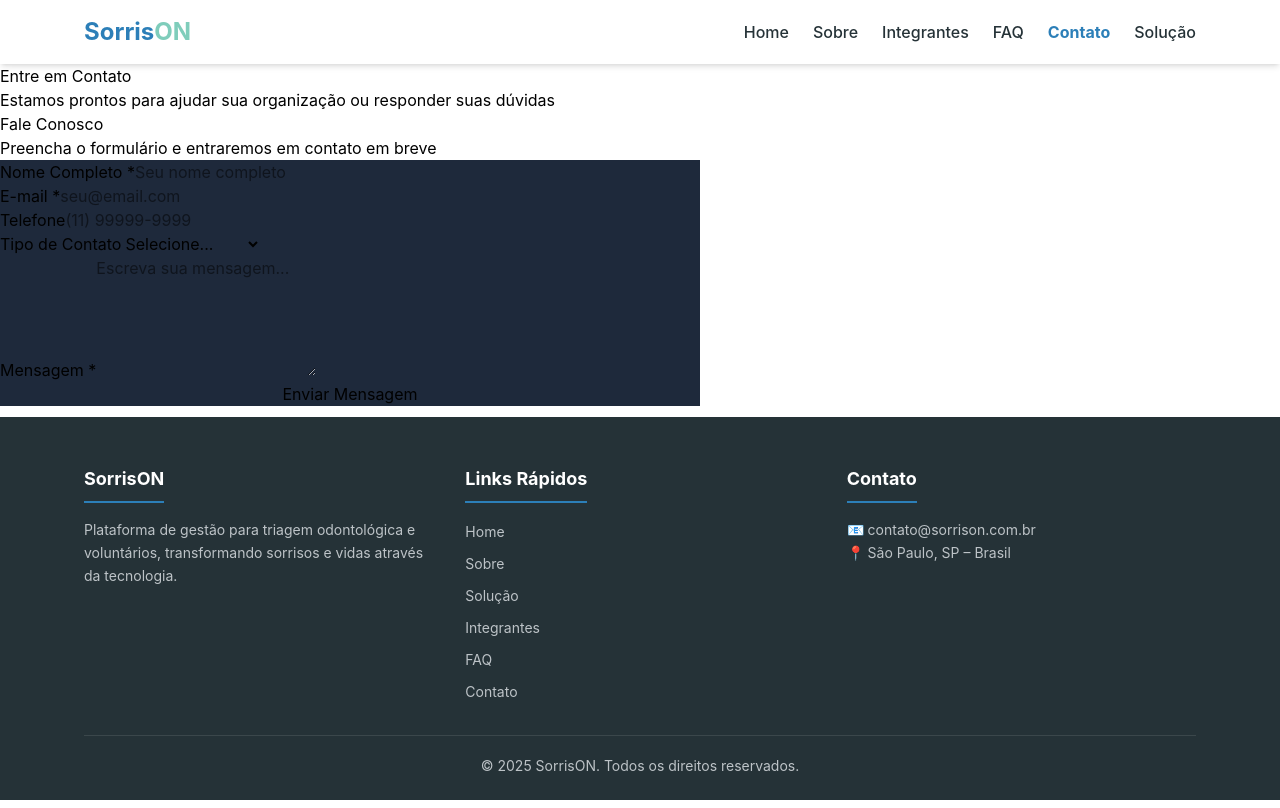
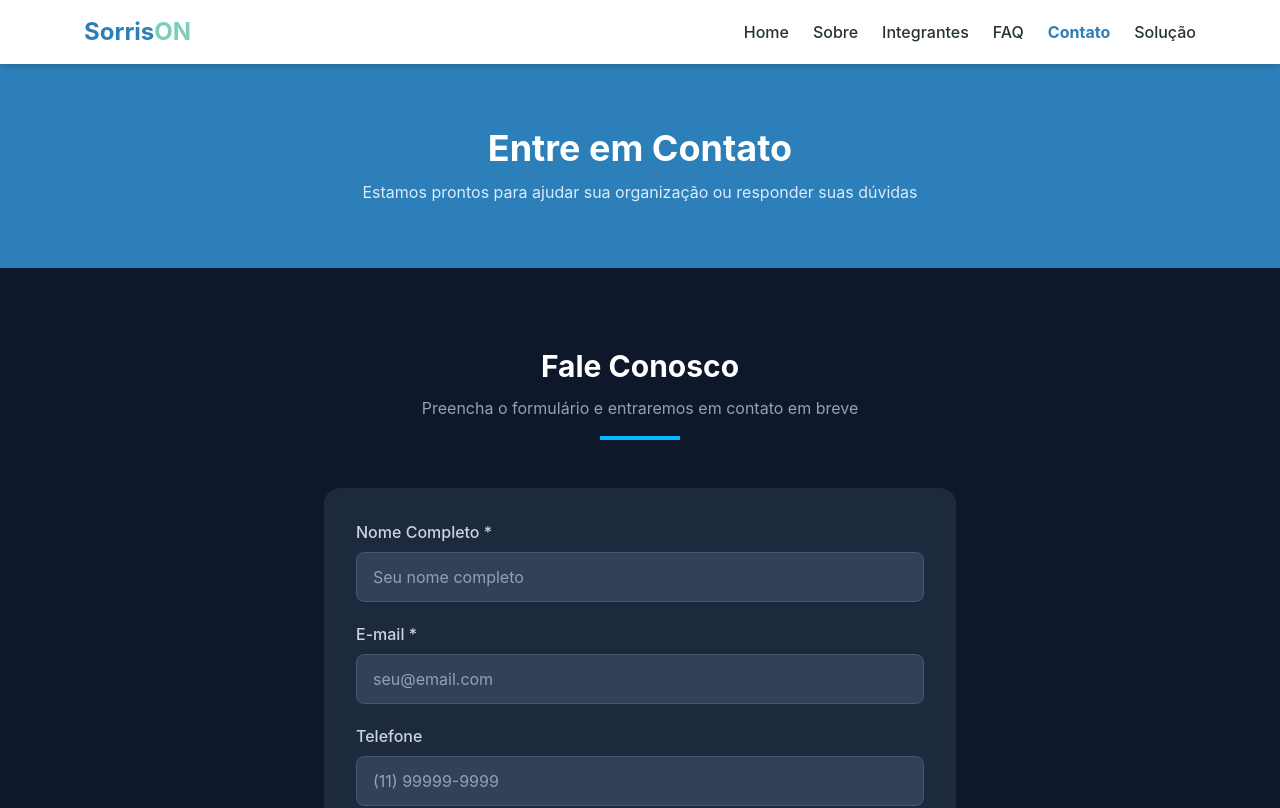
Before and after one commit to erickramossantoser/sorrison-fiap, a React (Vite) app: page /contato in a window 1280 px wide. Shown: the top 808 px of the page. Built offline with nearby package versions, Linux system fonts and the light colour scheme.

Commit message:
Arrumando códigos da pasta Pages (Home.tsx, FAQ.tsx, Contato.tsx)

```diff
--- a/src/pages/Contato.tsx
+++ b/src/pages/Contato.tsx
@@ -31,67 +31,73 @@ const Contato = () => {
     setTimeout(() => setEnviado(false), 4000)
   }
 
+  const inputClass = (hasError: boolean) =>
+    `w-full px-4 py-3 rounded-lg bg-slate-700 border text-white placeholder-slate-400 focus:outline-none focus:border-sky-400 transition-colors duration-200 ${
+      hasError ? 'border-red-500' : 'border-slate-600'
+    }`
+
   return (
     <Layout>
-      <section className="page-header">
-        <div className="container">
-          <h1>Entre em Contato</h1>
-          <p>Estamos prontos para ajudar sua organização ou responder suas dúvidas</p>
+      <section className="bg-[#2c7fb8] text-white text-center py-16">
+        <div className="max-w-6xl mx-auto px-5">
+          <h1 className="text-4xl font-bold mb-3">Entre em Contato</h1>
+          <p className="text-blue-100 max-w-xl mx-auto">Estamos prontos para ajudar sua organização ou responder suas dúvidas</p>
         </div>
       </section>
 
-      <section className="dark-section">
-        <div className="container" style={{ maxWidth: '700px' }}>
-          <div className="section-title">
-            <h2>Fale Conosco</h2>
-            <p>Preencha o formulário e entraremos em contato em breve</p>
+      <section className="bg-slate-900 text-white py-20">
+        <div className="max-w-2xl mx-auto px-5">
+          <div className="text-center mb-12">
+            <h2 className="text-3xl font-bold mb-3">Fale Conosco</h2>
+            <p className="text-slate-400">Preencha o formulário e entraremos em contato em breve</p>
+            <div className="w-20 h-1 bg-sky-400 mx-auto mt-4" />
           </div>
 
           {enviado && (
-            <div className="alert-success">
+            <div className="bg-green-600 text-white text-center font-semibold px-6 py-4 rounded-xl mb-6">
               ✅ Mensagem enviada com sucesso!
             </div>
           )}
 
-          <form onSubmit={handleSubmit(onSubmit)} className="contact-form" style={{ background: '#1e293b' }}>
+          <form onSubmit={handleSubmit(onSubmit)} className="bg-slate-800 rounded-2xl p-8 space-y-5">
             {/* Nome */}
-            <div className="form-group">
-              <label>Nome Completo *</label>
+            <div>
+              <label className="block text-slate-300 font-medium mb-2">Nome Completo *</label>
               <input
                 {...register('nome', { required: 'Nome é obrigatório', minLength: { value: 2, message: 'Nome muito curto' } })}
-                className={`form-control${errors.nome ? ' error' : ''}`}
+                className={inputClass(!!errors.nome)}
                 placeholder="Seu nome completo"
               />
-              {errors.nome && <span className="error-message">{errors.nome.message}</span>}
+              {errors.nome && <span className="text-red-400 text-sm mt-1 block">{errors.nome.message}</span>}
             </div>
 
             {/* Email */}
-            <div className="form-group">
-              <label>E-mail *</label>
+            <div>
+              <label className="block text-slate-300 font-medium mb-2">E-mail *</label>
               <input
                 {...register('email', { required: 'E-mail é obrigatório', pattern: { value: /^[^\s@]+@[^\s@]+\.[^\s@]+$/, message: 'E-mail inválido' } })}
                 type="email"
-                className={`form-control${errors.email ? ' error' : ''}`}
+                className={inputClass(!!errors.email)}
                 placeholder="seu@email.com"
               />
-              {errors.email && <span className="error-message">{errors.email.message}</span>}
+              {errors.email && <span className="text-red-400 text-sm mt-1 block">{errors.email.message}</span>}
             </div>
 
             {/* Telefone */}
-            <div className="form-group">
-              <label>Telefone</label>
+            <div>
+              <label className="block text-slate-300 font-medium mb-2">Telefone</label>
               <input
                 {...register('telefone')}
                 type="tel"
-                className="form-control"
+                className={inputClass(false)}
                 placeholder="(11) 99999-9999"
               />
             </div>
 
             {/* Tipo */}
-            <div className="form-group">
-              <label>Tipo de Contato</label>
-              <select {...register('tipo')} className="form-control">
+            <div>
+              <label className="block text-slate-300 font-medium mb-2">Tipo de Contato</label>
+              <select {...register('tipo')} className={inputClass(false)}>
                 <option value="">Selecione...</option>
                 <option value="ong">ONG/Instituição</option>
                 <option value="voluntario">Voluntário</option>
@@ -101,18 +107,21 @@ const Contato = () => {
             </div>
 
             {/* Mensagem */}
-            <div className="form-group">
-              <label>Mensagem *</label>
+            <div>
+              <label className="block text-slate-300 font-medium mb-2">Mensagem *</label>
               <textarea
                 {...register('mensagem', { required: 'Mensagem é obrigatória', minLength: { value: 5, message: 'Mensagem muito curta' } })}
                 rows={5}
-                className={`form-control${errors.mensagem ? ' error' : ''}`}
+                className={inputClass(!!errors.mensagem)}
                 placeholder="Escreva sua mensagem..."
               />
-              {errors.mensagem && <span className="error-message">{errors.mensagem.message}</span>}
+              {errors.mensagem && <span className="text-red-400 text-sm mt-1 block">{errors.mensagem.message}</span>}
             </div>
 
-            <button type="submit" className="btn" style={{ width: '100%', fontSize: '1rem' }}>
+            <button
+              type="submit"
+              className="w-full py-3 bg-gradient-to-r from-sky-400 to-sky-500 text-slate-900 font-bold rounded-lg text-base transition-all duration-300 hover:-translate-y-1 hover:shadow-lg cursor-pointer border-none"
+            >
               Enviar Mensagem
             </button>
           </form>
--- a/src/pages/FAQ.tsx
+++ b/src/pages/FAQ.tsx
@@ -11,6 +11,8 @@ const faqData: FAQItem[] = [
   { question: 'Quais os critérios para um paciente ser atendido?', answer: 'Desenvolvemos critérios baseados em: urgência do caso, condições socioeconômicas e idade.' },
   { question: 'A plataforma é gratuita para ONGs?', answer: 'Sim, a plataforma é completamente gratuita para organizações sem fins lucrativos.' },
   { question: 'Como os voluntários são cadastrados?', answer: 'Profissionais podem se cadastrar diretamente na plataforma, informando especialidade e disponibilidade.' },
+  { question: 'A plataforma funciona em dispositivos móveis?', answer: 'Sim! A plataforma é totalmente responsiva e funciona perfeitamente em smartphones, tablets e desktops.' },
+  { question: 'Como é feita a triagem dos pacientes?', answer: 'A triagem é realizada com base em um formulário inteligente que avalia urgência, histórico e condições do paciente, gerando uma fila de prioridade automaticamente.' },
 ]
 
 const FAQ = () => {
@@ -26,33 +28,34 @@ const FAQ = () => {
 
   return (
     <Layout>
-      <section className="page-header">
-        <div className="container">
-          <h1>Perguntas Frequentes</h1>
-          <p>Tire suas dúvidas sobre a plataforma SorrisON</p>
+      <section className="bg-[#2c7fb8] text-white text-center py-16">
+        <div className="max-w-6xl mx-auto px-5">
+          <h1 className="text-4xl font-bold mb-3">Perguntas Frequentes</h1>
+          <p className="text-blue-100 max-w-xl mx-auto">Tire suas dúvidas sobre a plataforma SorrisON</p>
         </div>
       </section>
 
-      <section className="dark-section">
-        <div className="container">
-          <div className="section-title">
-            <h2>FAQ</h2>
-            <p>Respostas para as perguntas mais comuns sobre nosso projeto</p>
+      <section className="bg-slate-900 text-white py-20">
+        <div className="max-w-6xl mx-auto px-5">
+          <div className="text-center mb-12">
+            <h2 className="text-3xl font-bold mb-3">FAQ</h2>
+            <p className="text-slate-400 max-w-lg mx-auto">Respostas para as perguntas mais comuns sobre nosso projeto</p>
+            <div className="w-20 h-1 bg-sky-400 mx-auto mt-4" />
           </div>
 
-          <div className="faq-container">
+          <div className="max-w-3xl mx-auto space-y-3">
             {faqData.map((item, index) => (
-              <div key={index} className="faq-item">
+              <div key={index} className="bg-slate-800 rounded-xl overflow-hidden">
                 <button
-                  className="faq-question"
+                  className="w-full flex justify-between items-center px-6 py-5 text-left font-semibold text-white hover:bg-slate-700 transition-colors duration-200 border-none cursor-pointer text-base bg-transparent"
                   onClick={() => toggle(index)}
                   aria-expanded={openIndex === index}
                 >
                   <span>{item.question}</span>
-                  <span className={`faq-arrow${openIndex === index ? ' open' : ''}`}>▶</span>
+                  <span className={`faq-arrow text-sky-400 ml-4 flex-shrink-0`}>▶</span>
                 </button>
                 {openIndex === index && (
-                  <div className="faq-answer">
+                  <div className="px-6 py-5 border-t border-slate-700 text-slate-300 leading-relaxed">
                     {item.answer}
                   </div>
                 )}
```
Also changed, not shown: src/pages/Home.tsx (+37 -17 lines).
